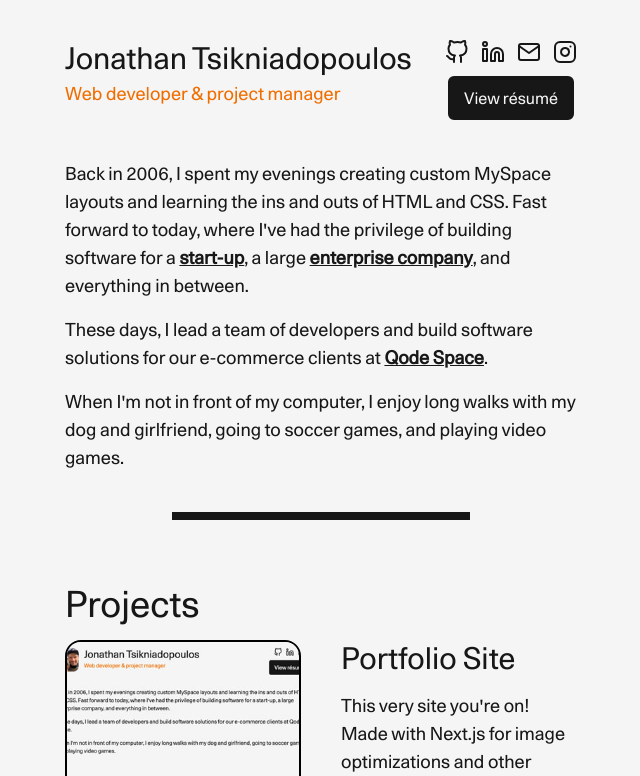
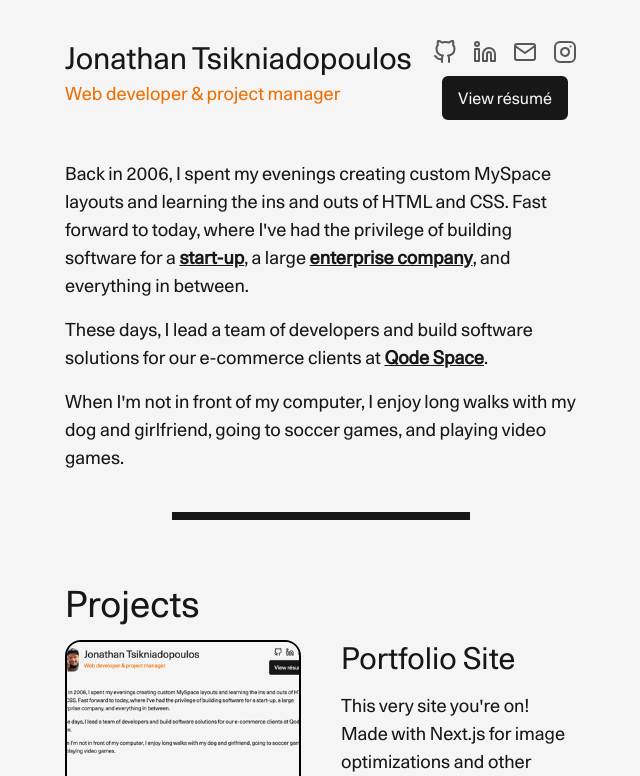
Before and after one commit to jpegjon/jpeg-jon, a Next.js app: page / in a window 1280 px wide. Shown: the top 776 px of the page, without its empty margins (319-959 px from the left). Built offline with nearby package versions, Linux system fonts and the light colour scheme.

Commit message:
update social icon hover

```diff
--- a/app/page.tsx
+++ b/app/page.tsx
@@ -17,31 +17,31 @@ export default function Home() {
               </div>
             </div>
             <div className="flex h-fit flex-row items-center justify-between gap-y-3 md:flex-col">
-              <div className="flex gap-x-3">
+              <div className="flex gap-x-4">
                 <a
                   target="_blank"
-                  className="h-fit"
+                  className="h-fit opacity-70 transition-all duration-300 hover:mt-[-3px] hover:opacity-100"
                   href="https://github.com/jpegjon"
                 >
                   <FiGithub className="text-2xl" />
                 </a>
                 <a
                   target="_blank"
-                  className="h-fit"
+                  className="h-fit opacity-70 transition-all duration-300 hover:mt-[-3px] hover:opacity-100"
                   href="https://www.linkedin.com/in/jpegjon/"
                 >
                   <FiLinkedin className="text-2xl" />
                 </a>
                 <a
                   target="_blank"
-                  className="h-fit"
+                  className="h-fit opacity-70 transition-all duration-300 hover:mt-[-3px] hover:opacity-100"
                   href="mailto:jon.tsiknias@gmail.com"
                 >
                   <FiMail className="text-2xl" />
                 </a>
                 <a
                   target="_blank"
-                  className="h-fit"
+                  className="h-fit opacity-70 transition-all duration-300 hover:mt-[-3px] hover:opacity-100"
                   href="https://www.instagram.com/jpeg_jon/"
                 >
                   <FiInstagram className="text-2xl" />
```
